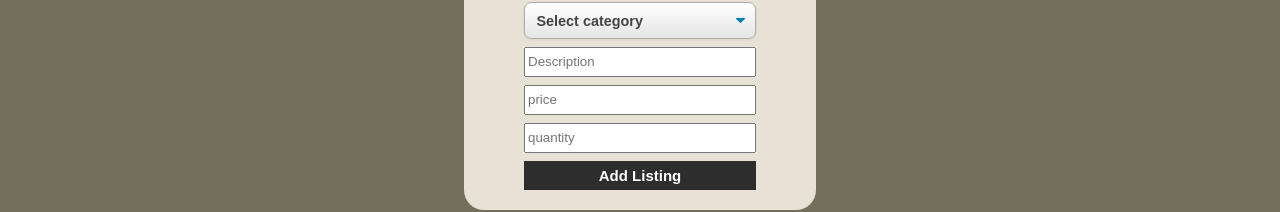
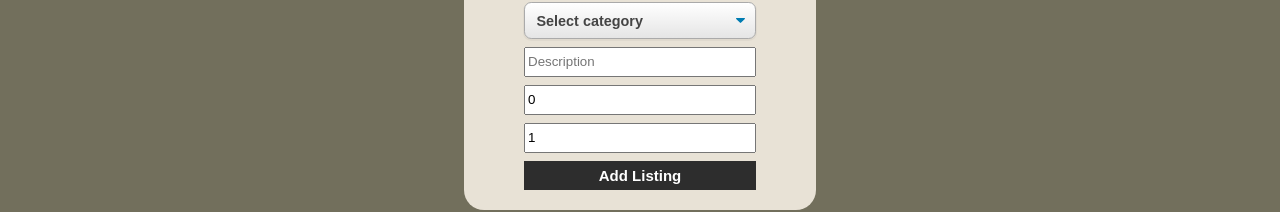
Before and after one commit to tt72-AfricanMarket/frontend, a React (Create React App) app: page /add-listing in a window 1280 px wide. Shown: the part 268-480 px from the top of the page. Built offline with nearby package versions, Linux system fonts and the light colour scheme; no server answers; sample sign-in values are in the browser's storage.

Commit message:
add item form works

```diff
--- a/src/pages/marketplace/AddAListing.js
+++ b/src/pages/marketplace/AddAListing.js
@@ -6,26 +6,26 @@ import { connect } from 'react-redux'
 import { postListing } from '../../store/actions'
 
 const initialProduct = {
-    category: {
-        categoryid: 0,
-        categoryname: ""
-    },
+    name: "",
+    price: 0,
     description: "",
     imageUrl: "",
+    quantity: 1,
+    category: {
+        categoryid: 0
+    },
     location: {
-        locationid: 0,
-        country: ""
+        locationid: 0
     },
-    name: "",
-    price: 0,
-    productid: 0,
-    quantity: 1
+    user: {
+        userid: 0
+    }
 }
 
 const AddAListing = props => {
 
     const [user, setUser] = useState([]);
-    const [item, setItem] = useState({});
+    const [item, setItem] = useState(initialProduct);
     const history = useHistory()
     const itemId = props.match.params.id;
 
@@ -42,6 +42,13 @@ const AddAListing = props => {
             });
     }, []);
 
+    useEffect(() => {
+        if(user.userid && user.userid != 0)
+        {
+            setItem({...item, user: {userid:user.userid}})
+        }
+    }, [user])
+
     const goToProfile = () => {
         history.push('/profile')
     }
@@ -57,41 +64,10 @@ const AddAListing = props => {
 
     const submitHandler = e => {
         e.preventDefault()
-        setItem({
-            ...item,
-            productid: Date.now(),
-            user: { //placeholder, can be deleted if we don't need this info
-                userid: 13,
-                username: "admin",
-                email: "admin@lambdaschool.local",
-                roles: [
-                    {
-                        role: {
-                            roleid: 1,
-                            name: "ADMIN"
-                        }
-                    },
-                    {
-                        role: {
-                            roleid: 2,
-                            name: "SELLER"
-                        }
-                    },
-                    {
-                        role: {
-                            roleid: 3,
-                            name: "BUYER"
-                        }
-                    },
-                ]
-            }
-        },
-            delete item.country,
-            delete item.categoryname
-        )
         // console.log("NEEDS TO BE POPULATED BEFORE WE TRY POSTING: ", item)
+
         postListing(item)
-        // history.push('/profile')
+        history.push('/profile')
     }
 
     const changeHandler = e => {
@@ -103,39 +79,19 @@ const AddAListing = props => {
         });
     };
 
-    const countries = ["Burundi", "Kenya", "Rwanda", "South Sudan", "Tanzania", "Uganda"]
-    const categories = ["meat", "vegetables", "fruit"]
-    useEffect(() => {
-        let index = 0;
-        countries.forEach((country) => {
-            index++;
-            if (item.country === country) {
-                setItem({
-                    ...item,
-                    location: {
-                        locationid: index + 3,
-                        country: country
-                    },
-                })
-            }
-        })
-    }, [item.country])
+    const countryChange = ( e ) => {
+        e.persist()
+		const values = { ...item }
+		values.location.locationid = parseInt(e.target.value);
+		setItem(values);
+	}
 
-    useEffect(() => {
-        let index = 0;
-        categories.forEach((category) => {
-            index++;
-            if (item.categoryname === category) {
-                setItem({
-                    ...item,
-                    category: {
-                        categoryid: index + 9,
-                        categoryname: category
-                    },
-                })
-            }
-        })
-    }, [item.categoryname])
+    const categoryChange = ( e ) => {
+        e.persist()
+		const values = { ...item }
+		values.category.categoryid = parseInt(e.target.value);
+		setItem(values);
+	}
 
     return (
 
@@ -153,41 +109,41 @@ const AddAListing = props => {
                         <UpdateFormDiv onSubmit={submitHandler}>
                             <InfoInput name="name" type="text" placeholder="item name" onChange={changeHandler} value={item.name} />
                             <InfoInput name="imageUrl" type="text" placeholder="image link" onChange={changeHandler} value={item.imageUrl} />
-                            <MarketLocation name="country" onChange={changeHandler}>
-                                <option value="Select" locationid="">
+                            <MarketLocation id="location" name="location" onChange={countryChange} >
+                                <option value="Select" >
                                     Select Location
                                 </option>
-                                <option value="Burundi" locationid="4">
+                                <option value="4">
                                     Burundi
                                 </option>
-                                <option value="Kenya" locationid="5">
+                                <option value="5">
                                     Kenya
                                 </option>
-                                <option value="Rwanda" locationid="6">
+                                <option value="6">
                                     Rwanda
                                 </option>
-                                <option value="South Sudan" locationid="7">
+                                <option value="7">
                                     South Sudan
                                 </option>
-                                <option value="Tanzania" locationid="8">
+                                <option value="8">
                                     Tanzania
                                 </option>
-                                <option value="Uganda" locationid="9">
+                                <option value="9">
                                     Uganda
                                 </option>
                             </MarketLocation>
                             <DropdownCont>
-                                <Dropdown name="categoryname" onChange={changeHandler}>
-                                    <option value="Select" categoryid="">
+                                <Dropdown name="categoryname" onChange={categoryChange}>
+                                    <option value="Select" >
                                         Select category
                                     </option>
-                                    <option value="meat" categoryid="10">
+                                    <option value="10">
                                         Meat
                                     </option>
-                                    <option value="vegetables" categoryid="11">
+                                    <option value="11">
                                         Vegetables
                                     </option>
-                                    <option value="fruit" categoryid="12">
+                                    <option value="12" >
                                         Fruit
                                     </option>
                                 </Dropdown>
--- a/src/store/actions/index.js
+++ b/src/store/actions/index.js
@@ -1,10 +1,13 @@
 import axios from 'axios';
+import axiosWithAuth from '../../utils/axiosWithAuth';
 
 export const FETCH_LOADING = "FETCH_LOADING";
 export const FETCH_SUCCESS = "FETCH_SUCCESS";
 export const FETCH_FAIL = "FETCH_FAIL";
 export const ADD_TO_CART = "ADD_TO_CART";
 export const ADD_LISTING = "ADD_LISTING";
+
+
 
 export const fetchData = () => dispatch => {
 	dispatch(fetchLoading());
@@ -22,7 +25,7 @@ export const fetchData = () => dispatch => {
 
 export const postListing = (userProduct) => {
 	// console.log(userProduct)
-	axios
+	axiosWithAuth()
 		.post(`https://african-marketplace-tt72.herokuapp.com/products/product/`, userProduct)
 		.then((res) => {
 			console.log("Post successful! Response: ", res)
```
